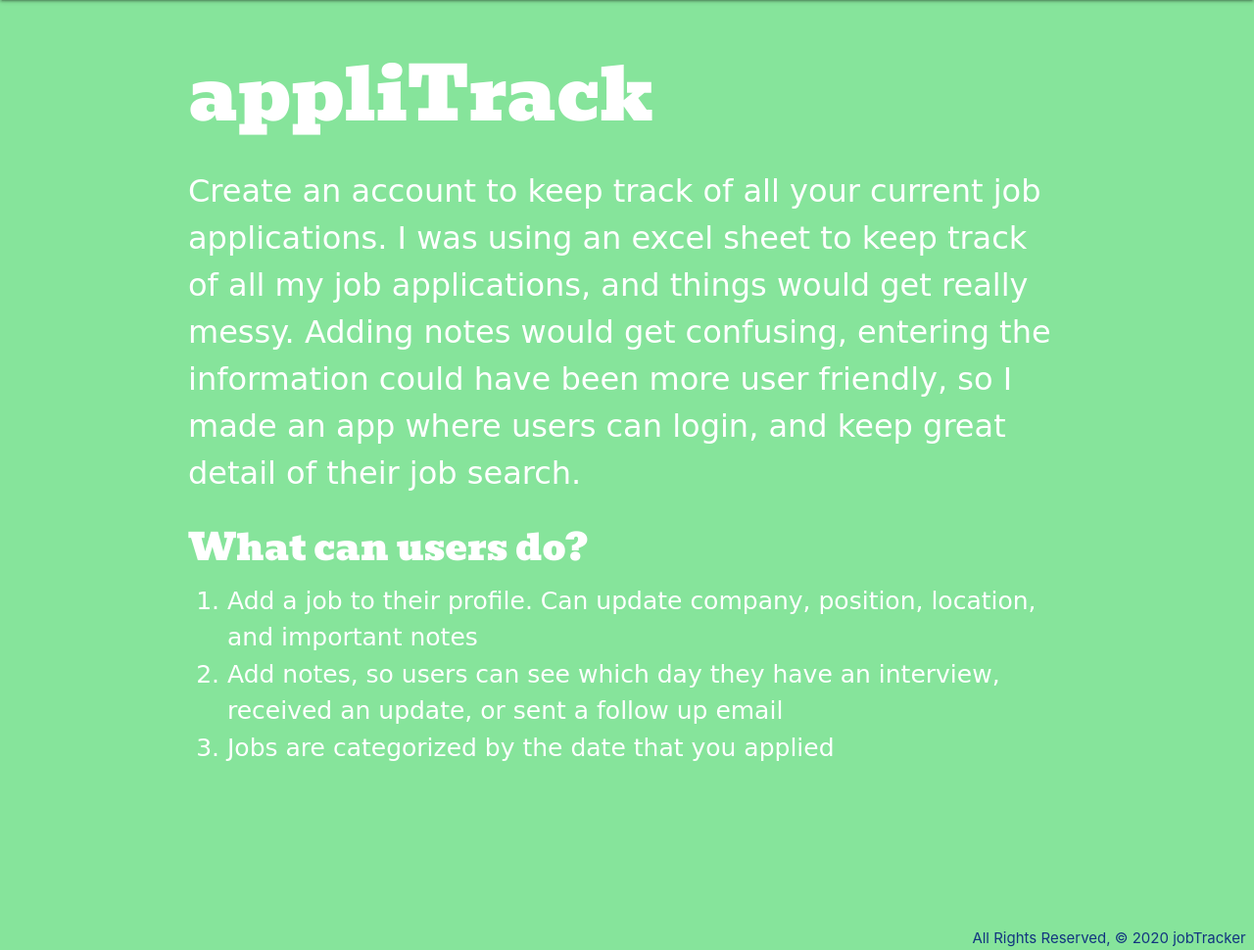
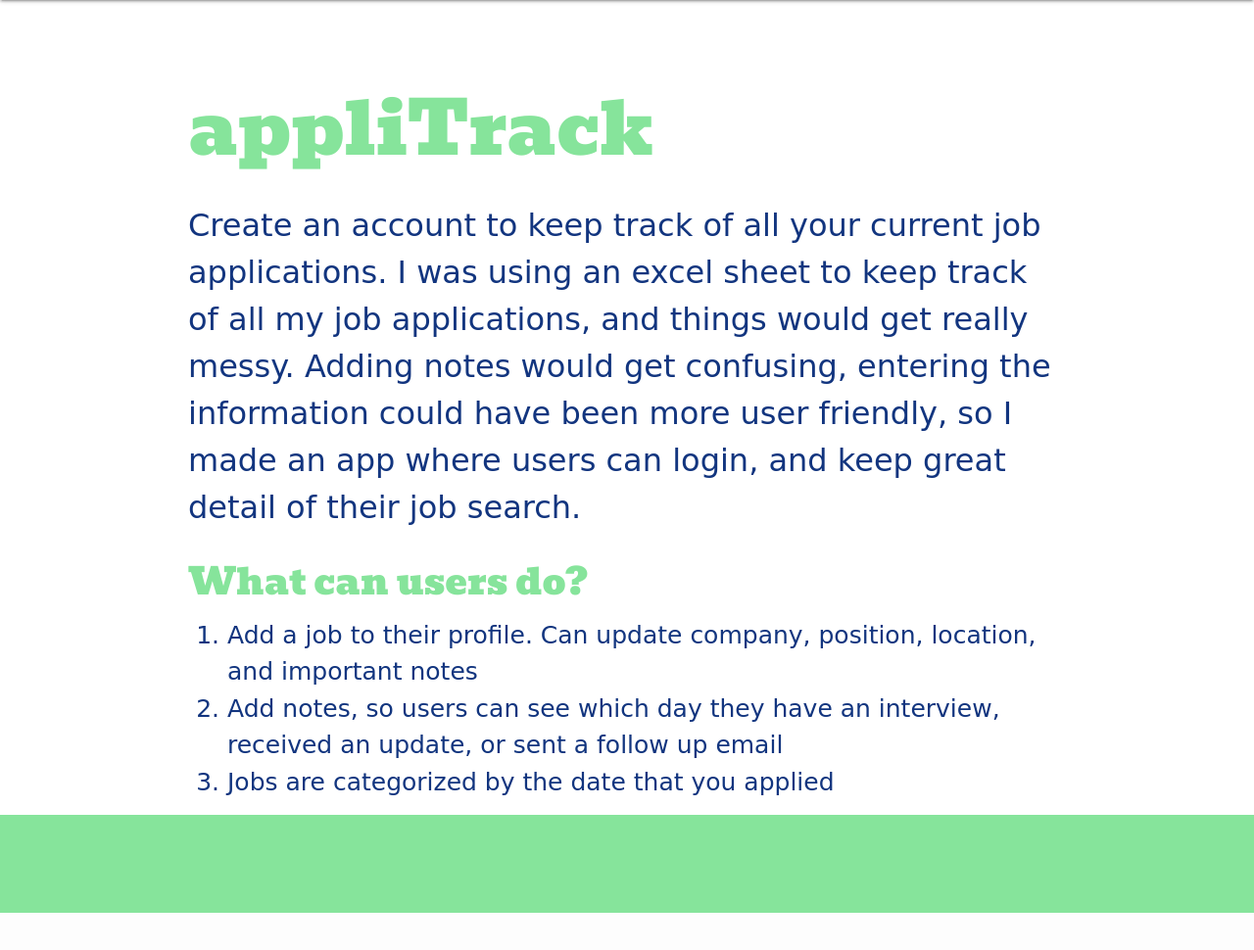
Before and after one commit to braddonako/jobTracker_django, a Django app: template jobtracker/main_app/templates/home.html in a window 1280 px wide. Shown: the part 100-1070 px from the top of the page at 98% size. After the commit the page ends 1032 px from the top, so only its background shows below. Run offline with Django 3.2, Linux system fonts and the light colour scheme; the template is opened without the code that fills it, so the values that code supplies are empty; some libraries are stand-ins or nearby versions; some web fonts are replaced.

Commit message:
fixed styling big time

```diff
--- a/jobtracker/main_app/static/css/style.css
+++ b/jobtracker/main_app/static/css/style.css
@@ -1,9 +1,10 @@
 
 body {
     display: flex;
-    min-height: 100vh;
+    min-height: 115vh;
     flex-direction: column;
-    background-color: rgba(134, 228, 155);
+    /* background-color: rgba(134, 228, 155); */
+    background-color: white;
 }
 
 main {
@@ -125,42 +126,42 @@ span.pagination-number:hover,
 
 
 /* footer */
-div.right{
+/* div.right{
     color: rgba(18, 53, 127, 1);
     margin-bottom: 0%;
     padding-top: 50px;
+    background-color: rgba(134, 228, 155);
 
-}
+} */
 
 nav, footer.page-footer{
-    background-color: rgba(218, 173, 134, .0);
+    background-color: rgba(134, 228, 155);
     height: 100px;
 }
 
 
 /* home */
 .homeh1 {
-    padding-top: 50px;
-    color: white;
+    padding-top: 85px;
+    color: rgba(134, 228, 155);
     font-size: 5em;
     font-family: 'Bevan', cursive;
-
 }
 
 .homep {
-    color: white;
+    color: rgba(18, 53, 127, 1);
     font-size: 32px;
     font-family: 'Medula One', cursive;
 }
 
 .homeSub {
-    color: white;
+    color: rgba(134, 228, 155);
     font-size: 2.5em;
     font-family: 'Bevan', cursive;
 }
 
 .homeli, li, span.helptext{
-    color: white;
+    color: rgba(18, 53, 127, 1);
     font-family: 'Medula One', cursive;
     font-size: 25px;
 }
@@ -168,7 +169,7 @@ nav, footer.page-footer{
 
 /* Login / signup*/
  .loginh1, .signuph1 {
-     color: white;
+     color: rgba(134, 228, 155);
     font-size: 4em;
     font-family: 'Bevan', cursive;
     padding-top: 80px;
@@ -189,12 +190,9 @@ nav, footer.page-footer{
      color: white;
  }
 
- input{
-     color: black;
- }
 
  input.btn{
-     background-color: white;
+     background-color: rgba(134, 228, 155);
      color: rgba(18, 53, 127, 1);
      font-family: 'Bevan',
      cursive;
@@ -223,7 +221,7 @@ nav, footer.page-footer{
 
  /* ADD JOB */
 .addjobh1 {
-     color: white;
+     color: rgba(134, 228, 155);
      font-size: 3em;
      font-family: 'Bevan',
      cursive;
@@ -236,7 +234,13 @@ input#id_location {
     background-color: white;
 }
 
-
+.edith1{
+    color: rgba(134, 228, 155);
+    /* font-size: 3em; */
+    font-family: 'Bevan',
+    cursive;
+    padding-top: 100px;
+}
 
  /* Detail page */
 
@@ -249,10 +253,10 @@ input#id_location {
  }
 
  .jobdetailh1, .joblisth1{
-    color: white;
+    color: rgba(18, 53, 127, 1);
     font-size: 3em;
     font-family: 'Bevan', cursive;
-    padding-top: 30px;
+    padding-top: 75px;
     text-decoration: underline;
  }
 
@@ -309,7 +313,7 @@ input#id_location {
  }
 
  .addUpdateh4 {
-     color: white;
+     color: rgba(134, 228, 155);
     /* font-size: 3em; */
     font-family: 'Bevan', cursive;
     text-decoration: underline;
--- a/jobtracker/main_app/templates/base.html
+++ b/jobtracker/main_app/templates/base.html
@@ -73,7 +73,7 @@
     {% endblock %}
   </main>
   <footer class="page-footer">
-    <div class="right">All Rights Reserved, &copy; 2020 jobTracker &nbsp;</div>
+    <!-- <div class="right">All Rights Reserved, &copy; 2020 jobTracker &nbsp;</div> -->
   </footer>
 </body>
 </html>
--- a/jobtracker/main_app/templates/main_app/job_form.html
+++ b/jobtracker/main_app/templates/main_app/job_form.html
@@ -5,7 +5,7 @@
 
     <!-- Django requires the following for security purposes -->
     {% if object %}
-    <h1><span class="teal-text">{{object.position}} @ {{object.company}}</span></h1>
+    <h1><span class="edith1">{{object.position}} @ {{object.company}}</span></h1>
     {% else %}
     <h1 class='addjobh1'>Add a job to your board</h1>
 
```
